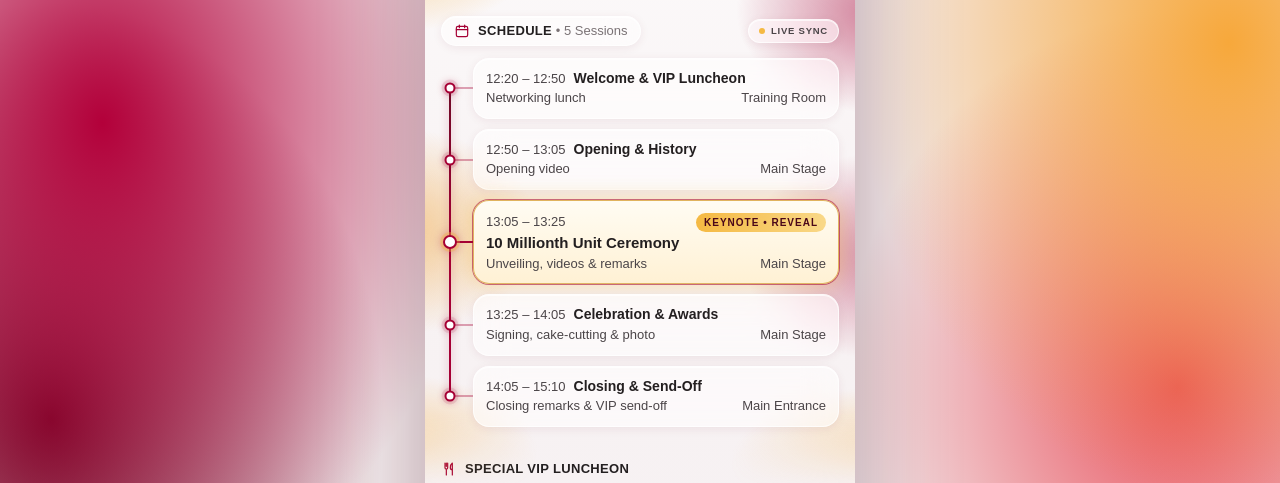
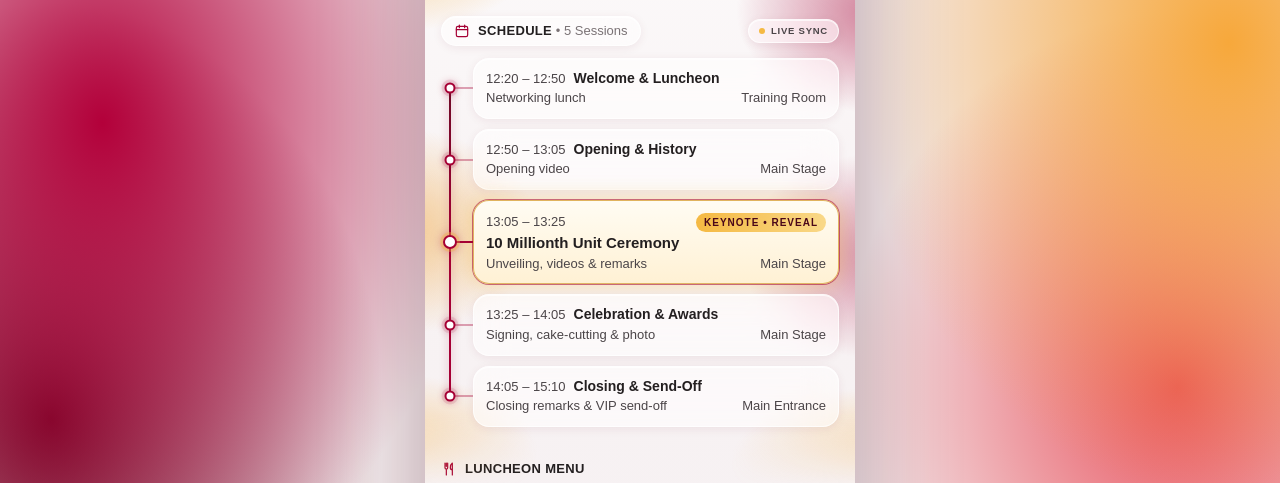
Before and after one commit to hyunsang4072/lgetn-10m-prod-ceremony, a React (Vite) app: page / in a window 1280 px wide. Shown: the part 317-800 px from the top of the page. Built offline with nearby package versions, Linux system fonts and the light colour scheme; a web font is replaced by a local one.

Commit message:
remove VIP words

```diff
--- a/src/data/content.ts
+++ b/src/data/content.ts
@@ -81,7 +81,7 @@ const en: ContentData = {
   meta: {
     title: '10 Million Production Ceremony | LG Electronics',
     description:
-      'LG Electronics VIP Digital Invitation – 10 Million Production Ceremony, Clarksville, Tennessee',
+      'LG Electronics Digital Invitation – 10 Million Production Ceremony, Clarksville, Tennessee',
   },
   a11y: {
     switchLanguage: 'Switch language',
@@ -110,7 +110,7 @@ const en: ContentData = {
       {
         id: 'welcome',
         time: '12:20 – 12:50',
-        title: 'Welcome & VIP Luncheon',
+        title: 'Welcome & Luncheon',
         description: 'Networking lunch',
         location: 'Training Room',
       },
@@ -147,7 +147,7 @@ const en: ContentData = {
     ],
   },
   menu: {
-    sectionTitle: 'SPECIAL VIP LUNCHEON',
+    sectionTitle: 'LUNCHEON MENU',
     categories: [
       {
         id: 'korean',
@@ -210,7 +210,7 @@ const en: ContentData = {
 const ko: ContentData = {
   meta: {
     title: '1,000만 대 생산 기념식 | LG전자',
-    description: 'LG전자 VIP 디지털 초청장 – 1,000만 대 생산 기념식, 미국 테네시주 클락스빌',
+    description: 'LG전자 디지털 초청장 – 1,000만 대 생산 기념식, 미국 테네시주 클락스빌',
   },
   a11y: {
     switchLanguage: '언어 전환',
@@ -239,7 +239,7 @@ const ko: ContentData = {
       {
         id: 'welcome',
         time: '12:20 – 12:50',
-        title: '환영 및 VIP 오찬',
+        title: '환영 및 오찬',
         description: '네트워킹 오찬',
         location: '트레이닝 룸',
       },
@@ -276,7 +276,7 @@ const ko: ContentData = {
     ],
   },
   menu: {
-    sectionTitle: 'VIP 특별 오찬',
+    sectionTitle: '오찬 메뉴',
     categories: [
       {
         id: 'korean',
```
